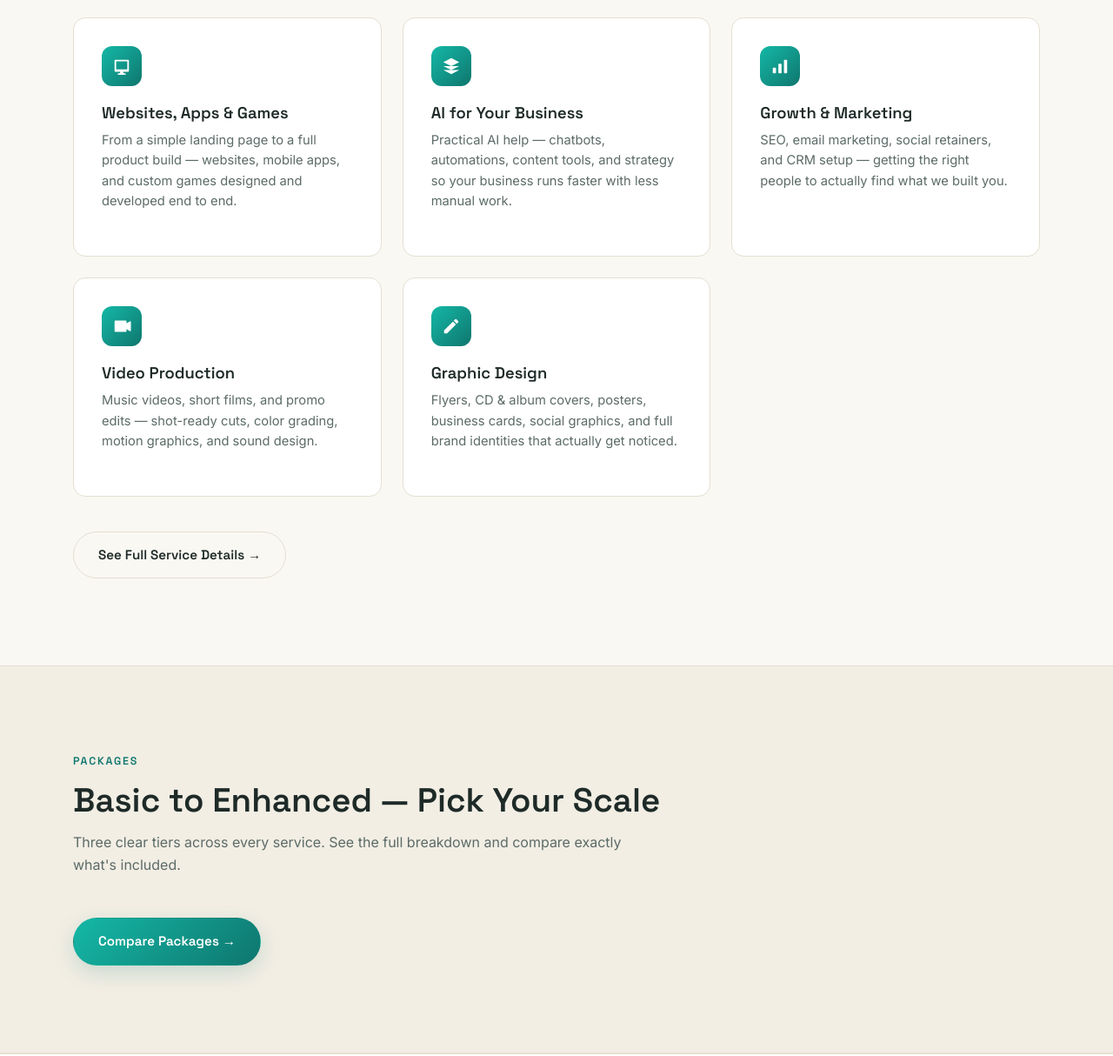
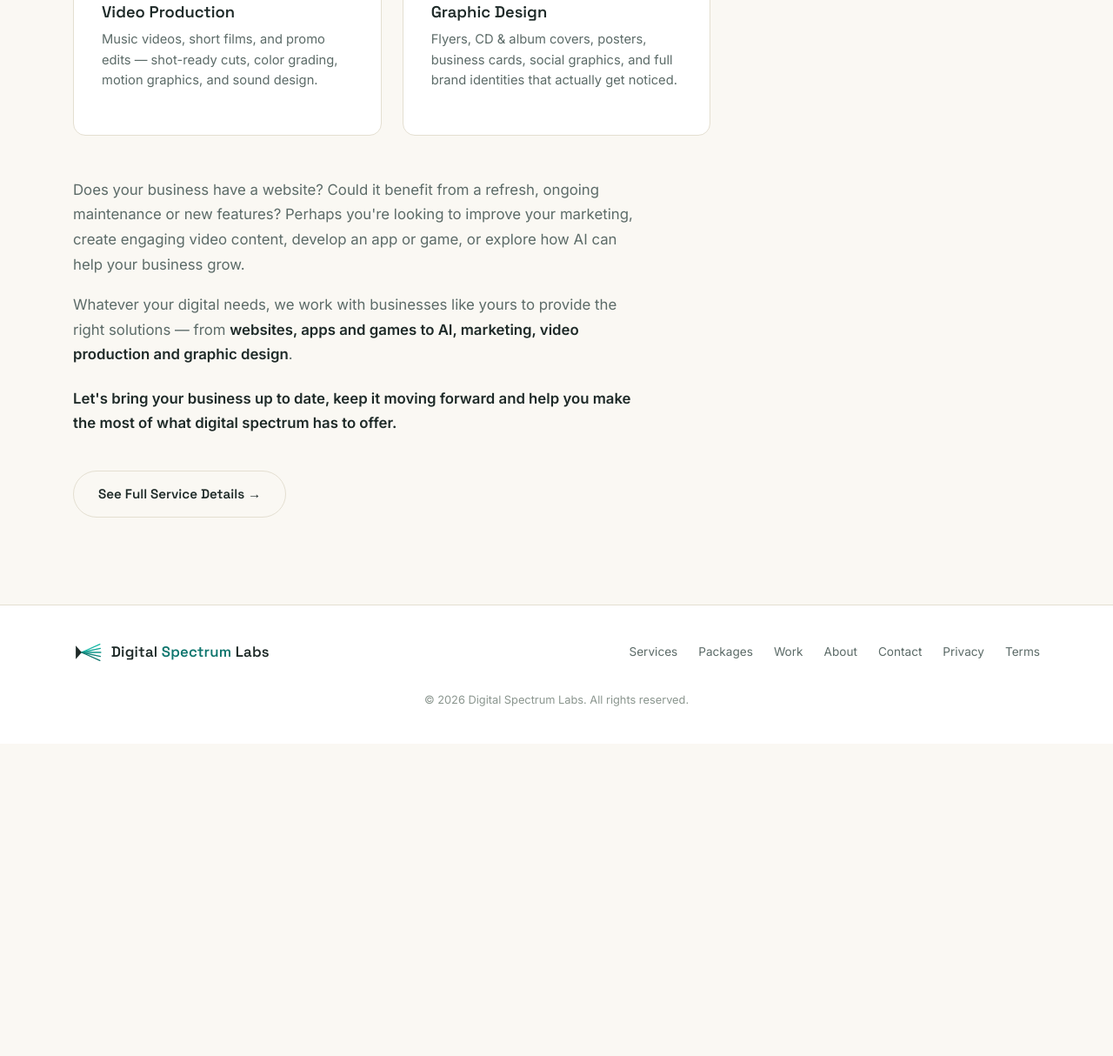
Before and after one commit to movesmakemoves-online/Izm-Studio, a plain HTML site: page index.html in a window 1280 px wide. Shown: the part 1005-2219 px from the top of the page at 87% size. After the commit the page ends 1860 px from the top, so only its background shows below. Drawn offline with Linux system fonts and the light colour scheme.

Commit message:
Restructure homepage: opening paragraph, service cards, remaining copy, then CTA
- First paragraph now sits alone under the headline
- Service cards moved directly beneath it
- Remaining three paragraphs follow the cards, then the services button
- Removed the packages teaser section entirely
- Tightened spacing between hero and cards

```diff
--- a/css/style.css
+++ b/css/style.css
@@ -183,7 +183,8 @@ p { margin: 0; color: var(--text-dim); }
 .nav-toggle.open span:nth-child(3) { transform: translateY(-7px) rotate(-45deg); }
 
 /* ---------- Hero ---------- */
-.hero { padding: 56px 0 56px; position: relative; overflow: hidden; }
+.hero { padding: 56px 0 20px; position: relative; overflow: hidden; }
+#services { padding-top: 36px; }
 .hero-inner { max-width: 860px; position: relative; z-index: 1; }
 
 /* ---------- Moving work strip under the header ---------- */
@@ -300,6 +301,7 @@ p { margin: 0; color: var(--text-dim); }
   color: var(--text);
   padding-top: 4px;
 }
+.hero-copy.post-services { margin: 48px 0 32px; }
 
 .hero-actions { display: flex; gap: 16px; flex-wrap: wrap; margin-bottom: 48px; }
 
--- a/index.html
+++ b/index.html
@@ -100,20 +100,6 @@
           challenge. <strong>Digital Spectrum Labs</strong> helps businesses make the most of
           today's digital landscape with practical, creative and tailored solutions.
         </p>
-        <p>
-          Does your business have a website? Could it benefit from a refresh, ongoing maintenance
-          or new features? Perhaps you're looking to improve your marketing, create engaging video
-          content, develop an app or game, or explore how AI can help your business grow.
-        </p>
-        <p>
-          Whatever your digital needs, we work with businesses like yours to provide the right
-          solutions — from <strong>websites, apps and games to AI, marketing, video production and
-          graphic design</strong>.
-        </p>
-        <p class="hero-close">
-          Let's bring your business up to date, keep it moving forward and help you make the most
-          of what digital spectrum has to offer.
-        </p>
       </div>
     </div>
   </section>
@@ -166,17 +152,24 @@
 
       </div>
 
+      <div class="hero-copy post-services reveal">
+        <p>
+          Does your business have a website? Could it benefit from a refresh, ongoing maintenance
+          or new features? Perhaps you're looking to improve your marketing, create engaging video
+          content, develop an app or game, or explore how AI can help your business grow.
+        </p>
+        <p>
+          Whatever your digital needs, we work with businesses like yours to provide the right
+          solutions — from <strong>websites, apps and games to AI, marketing, video production and
+          graphic design</strong>.
+        </p>
+        <p class="hero-close">
+          Let's bring your business up to date, keep it moving forward and help you make the most
+          of what digital spectrum has to offer.
+        </p>
+      </div>
+
       <p class="link-more reveal"><a href="services.html" class="btn btn-outline">See Full Service Details &rarr;</a></p>
-    </div>
-  </section>
-
-  <!-- PACKAGES TEASER -->
-  <section class="section section-alt" id="packages">
-    <div class="container">
-      <p class="eyebrow reveal">Packages</p>
-      <h2 class="section-title reveal">Basic to Enhanced — Pick Your Scale</h2>
-      <p class="section-sub reveal">Three clear tiers across every service. See the full breakdown and compare exactly what's included.</p>
-      <p class="link-more reveal"><a href="packages.html" class="btn btn-primary">Compare Packages &rarr;</a></p>
     </div>
   </section>
 
```
